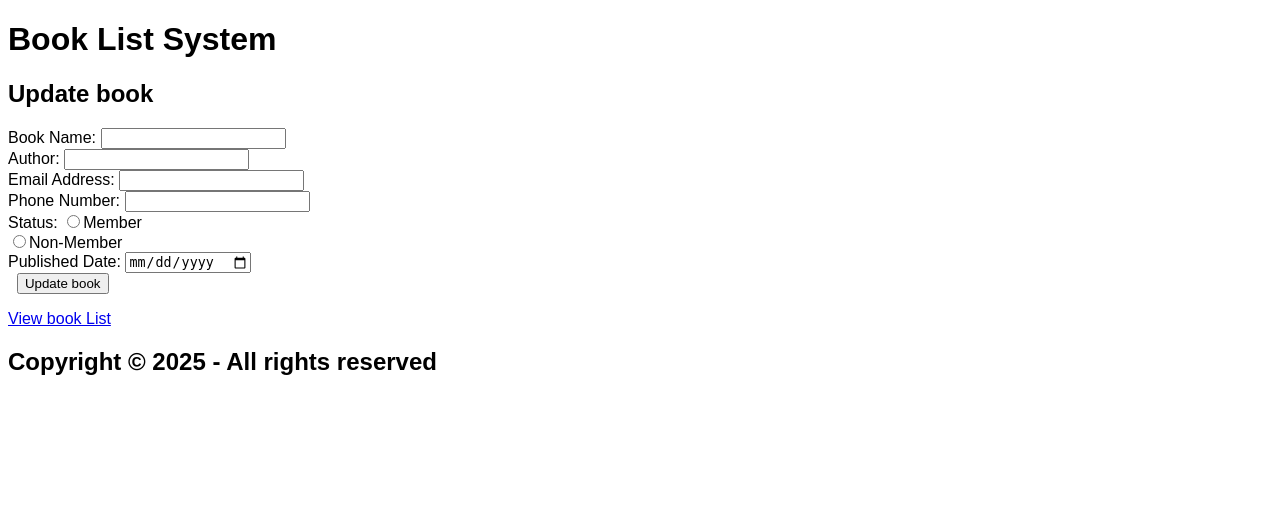
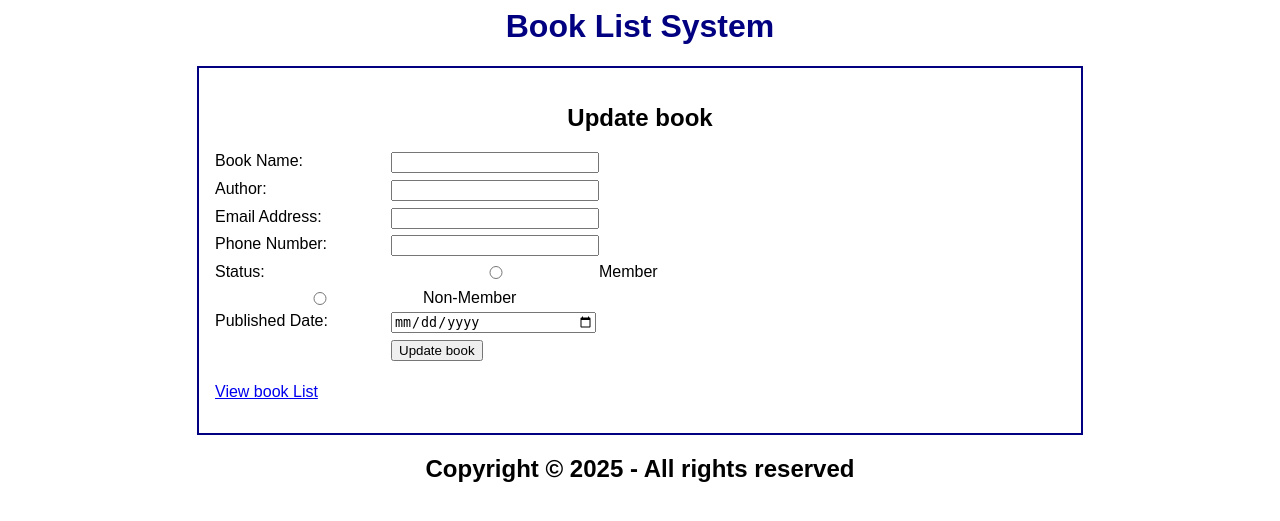
Before and after one commit to SukhWave/PHPAssignment1, a PHP site: page /update_book_form.php in a window 1280 px wide. Shown: the top 521 px of the page. Run offline with PHP 8.4, Linux system fonts and the light colour scheme; data that the repository does not hold is empty.

Commit message:
css updated

```diff
--- a/css/main.css
+++ b/css/main.css
@@ -1,8 +1,48 @@
 body {
     font-family: Arial, Helvetica, sans-serif;
 }
-th, td {
-    padding: 10px 20px;
-    text-align: left;
-    border-bottom: 1px solid #ddd;
+
+main {
+   display: block;
+   width: 850px;
+   margin: 0 auto;
+   padding: 1em;
+   background: white;
+   border: 2px solid navy;
 }
+
+h1 {
+    margin-top: 0;
+    color: navy;
+    text-align: center;
+}
+
+label {
+    width: 10em;
+    float: left;
+    padding-right: 1em;
+    padding-bottom: .5em;
+}
+
+#data input {
+    float: left;
+    width: 15em;
+    margin-bottom: .5em;
+}
+
+#data span {
+    padding: .25em;
+}
+
+#buttons input {
+    float: left;
+    margin-bottom: .5em;
+}
+
+br {
+    clear: left;
+}
+
+h2 {
+    text-align: center;
+}
--- a/update_book_form.php
+++ b/update_book_form.php
@@ -35,7 +35,7 @@
 
                     <label>Book Name:</label>
                     <input type="text" name="book_name"
-                       value="<?php echo $book['firstName']; ?>" /><br />
+                       value="<?php echo $book['bookName']; ?>" /><br />
 
                     <label>Author:</label>
                     <input type="text" name="Author"
```
